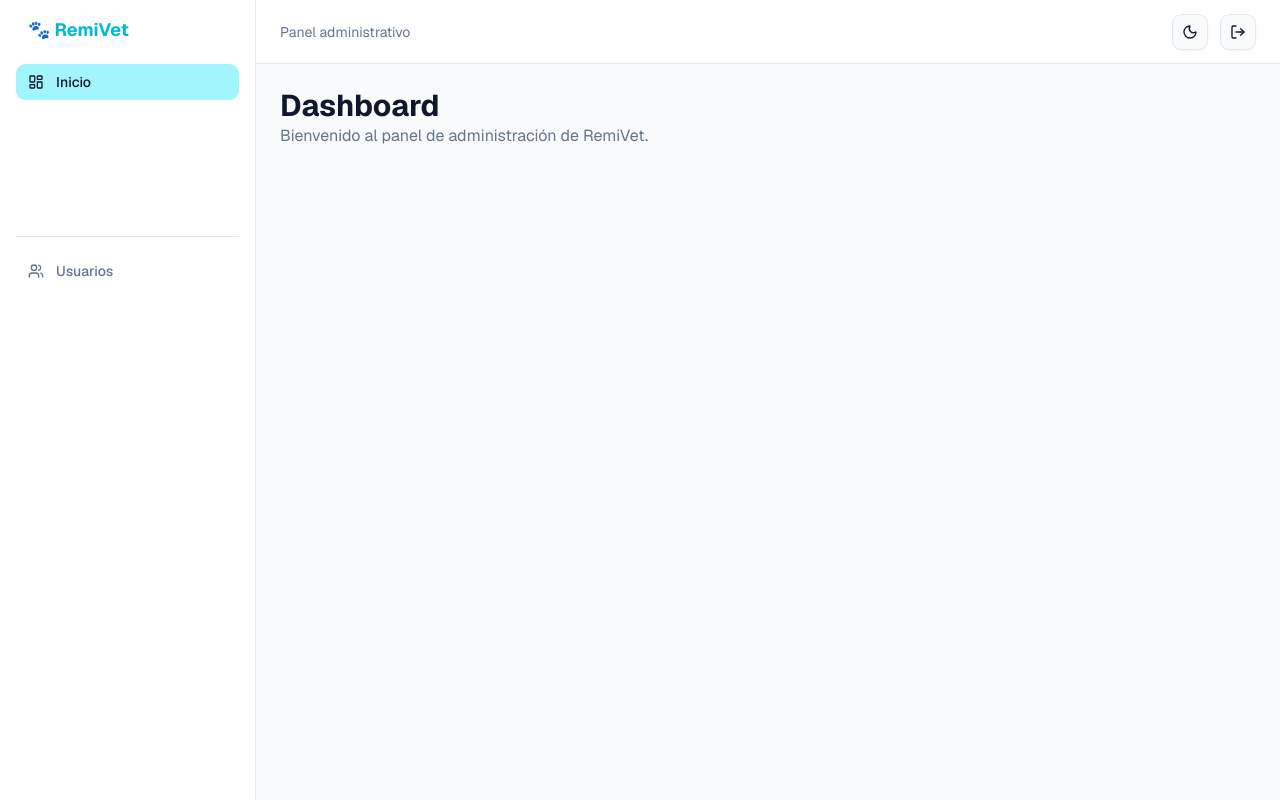
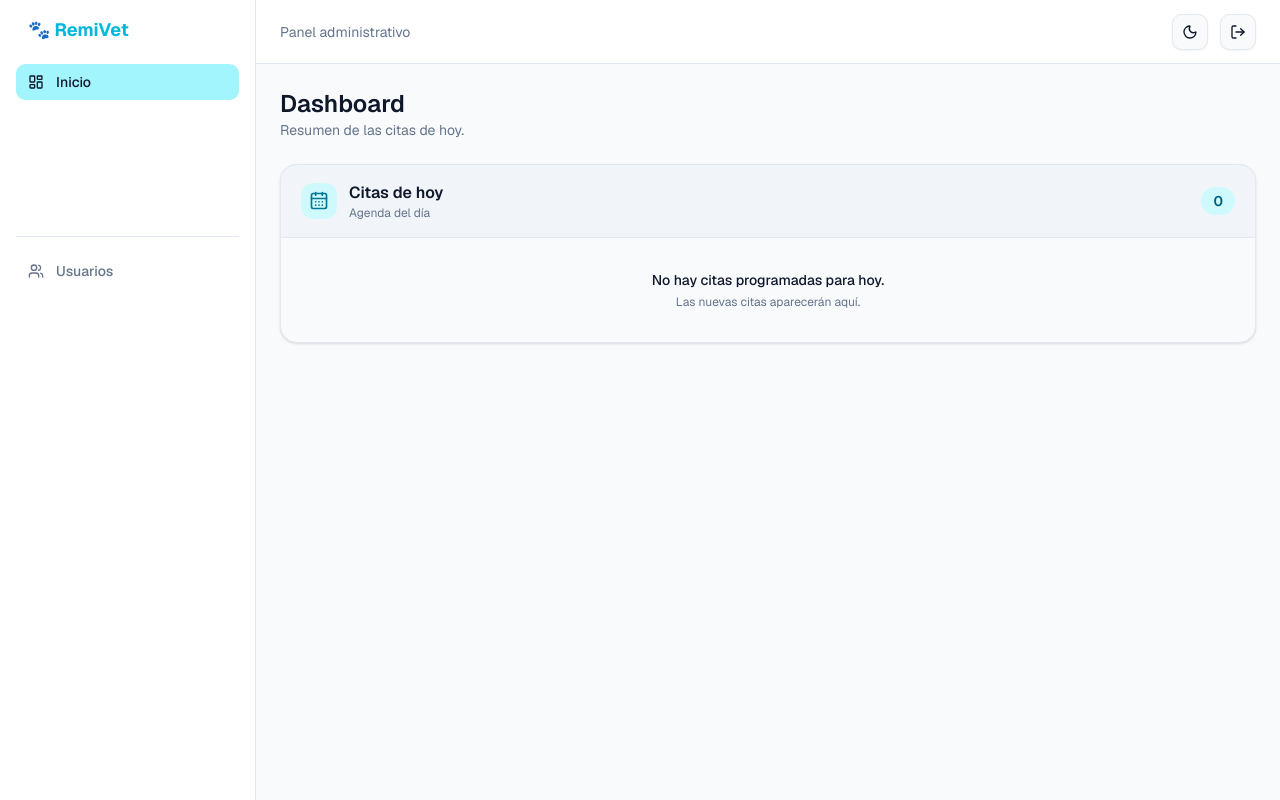
Before and after one commit to dariosb96/RemiVet, a Next.js app: page /dashboard in a window 1280 px wide. Built offline with nearby package versions, Linux system fonts and the light colour scheme; no server answers; the database is empty.

Commit message:
iniciodash

```diff
--- /dev/null
+++ b/app/(dashboard)/dashboard/components/today-appointments.tsx
@@ -0,0 +1,119 @@
+import { format } from "date-fns";
+import { toZonedTime } from "date-fns-tz";
+import { CalendarDays } from "lucide-react";
+
+interface TodayAppointment {
+  id: string;
+  ownerName: string;
+  petName: string;
+  startAt: Date;
+  service: {
+    name: string;
+  };
+}
+
+interface Props {
+  appointments: TodayAppointment[];
+  timezone: string;
+}
+
+export function TodayAppointments({
+  appointments,
+  timezone,
+}: Props) {
+  return (
+    <div className="overflow-hidden rounded-xl border bg-background shadow-sm">
+      {/* Header */}
+
+      <div className="flex items-center justify-between border-b bg-muted/30 px-5 py-4">
+        <div className="flex items-center gap-3">
+          <div className="flex h-9 w-9 items-center justify-center rounded-lg bg-cyan-100 text-cyan-700">
+            <CalendarDays className="h-5 w-5" />
+          </div>
+
+          <div>
+            <h2 className="font-semibold">
+              Citas de hoy
+            </h2>
+
+            <p className="text-xs text-muted-foreground">
+              Agenda del día
+            </p>
+          </div>
+        </div>
+
+        <span className="rounded-full bg-cyan-100 px-3 py-1 text-sm font-semibold text-cyan-800">
+          {appointments.length}
+        </span>
+      </div>
+
+      {/* Sin citas */}
+
+      {appointments.length === 0 && (
+        <div className="p-8 text-center">
+          <p className="text-sm font-medium">
+            No hay citas programadas para hoy.
+          </p>
+
+          <p className="mt-1 text-xs text-muted-foreground">
+            Las nuevas citas aparecerán aquí.
+          </p>
+        </div>
+      )}
+
+      {/* Citas */}
+
+      {appointments.length > 0 && (
+        <div className="divide-y">
+          {appointments.map((appointment, index) => {
+            const startAt = toZonedTime(
+              appointment.startAt,
+              timezone
+            );
+
+            return (
+              <div
+                key={appointment.id}
+                className="flex items-center gap-4 px-5 py-4 transition-colors hover:bg-muted/20"
+              >
+                {/* Número */}
+
+                <div className="flex h-8 w-8 shrink-0 items-center justify-center rounded-full bg-muted text-xs font-semibold text-muted-foreground">
+                  {index + 1}
+                </div>
+
+                {/* Hora */}
+
+                <div className="w-14 shrink-0">
+                  <p className="text-sm font-semibold">
+                    {format(startAt, "HH:mm")}
+                  </p>
+                </div>
+
+                {/* Mascota / cliente */}
+
+                <div className="min-w-0 flex-1">
+                  <p className="truncate text-sm font-semibold">
+                    {appointment.petName}
+                  </p>
+
+                  <p className="truncate text-xs text-muted-foreground">
+                    {appointment.ownerName}
+                  </p>
+                </div>
+
+                {/* Servicio */}
+
+                <div className="hidden min-w-0 sm:block sm:w-40">
+                  <p className="truncate text-sm text-muted-foreground">
+                    {appointment.service.name}
+                  </p>
+                </div>
+              </div>
+            );
+          })}
+        </div>
+      )}
+    </div>
+  );
+}
--- a/app/(dashboard)/dashboard/page.tsx
+++ b/app/(dashboard)/dashboard/page.tsx
@@ -1,10 +1,70 @@
-export default function DashboardPage() {
+import { prisma } from "@/lib/prisma";
+import { fromZonedTime, toZonedTime } from "date-fns-tz";
+
+import { TodayAppointments } from "./components/today-appointments";
+
+export const dynamic = "force-dynamic";
+
+const TIMEZONE = "America/Mexico_City";
+
+export default async function DashboardPage() {
+  const now = new Date();
+
+  const clinicNow = toZonedTime(now, TIMEZONE);
+
+  const startOfDay = new Date(clinicNow);
+  startOfDay.setHours(0, 0, 0, 0);
+
+  const endOfDay = new Date(clinicNow);
+  endOfDay.setHours(23, 59, 59, 999);
+
+  const dayStart = fromZonedTime(
+    startOfDay,
+    TIMEZONE
+  );
+
+  const dayEnd = fromZonedTime(
+    endOfDay,
+    TIMEZONE
+  );
+
+  const appointments = await prisma.appointment.findMany({
+    where: {
+      startAt: {
+        gte: dayStart,
+        lte: dayEnd,
+      },
+
+      status: {
+        not: "CANCELLED",
+      },
+    },
+
+    include: {
+      service: true,
+    },
+
+    orderBy: {
+      startAt: "asc",
+    },
+  });
+
   return (
-    <div>
-      <h1 className="text-3xl font-bold">Dashboard</h1>
-      <p className="text-muted-foreground">
-        Bienvenido al panel de administración de RemiVet.
-      </p>
+    <div className="space-y-6">
+      <div>
+        <h1 className="text-2xl font-semibold">
+          Dashboard
+        </h1>
+
+        <p className="text-sm text-muted-foreground">
+          Resumen de las citas de hoy.
+        </p>
+      </div>
+
+      <TodayAppointments
+        appointments={appointments}
+        timezone={TIMEZONE}
+      />
     </div>
   );
 }
```
